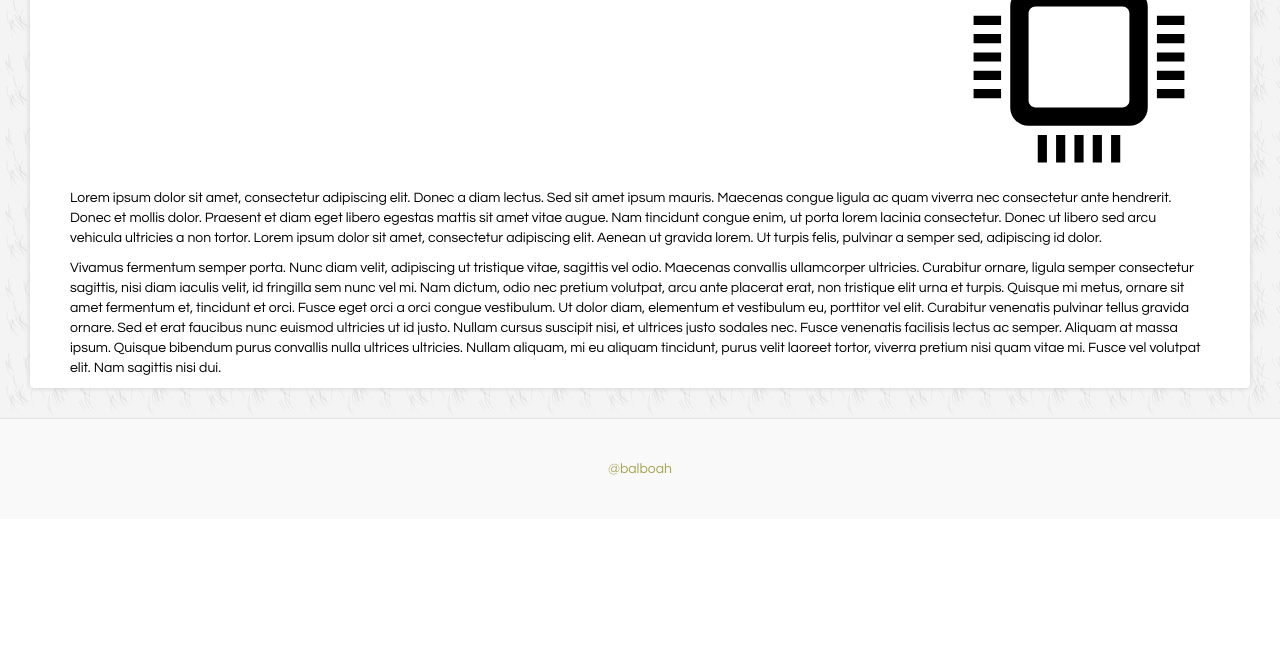
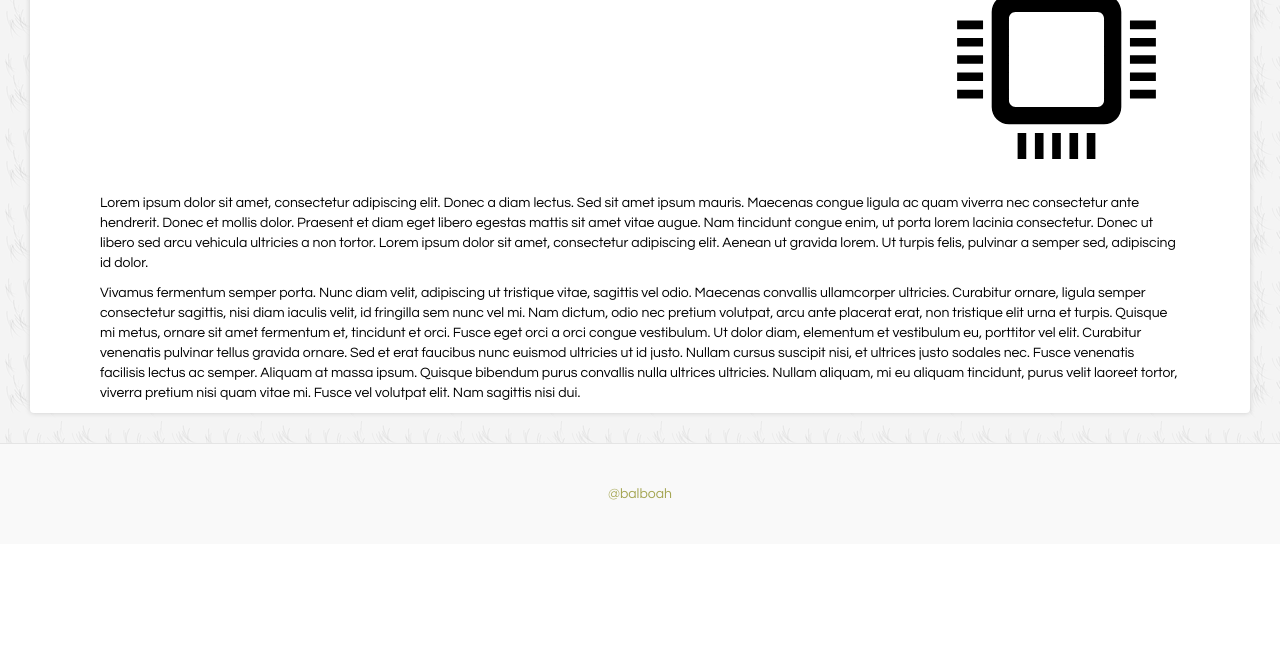
Before and after one commit to joonix/joonix.github.io, a website: page index.html in a window 1280 px wide. Shown: the part 148-800 px from the top of the page. Drawn offline with Linux system fonts and the light colour scheme.

Commit message:
Fix container width inside wrapper
Needs to compensate for the padding

```diff
--- a/css/main.css
+++ b/css/main.css
@@ -43,12 +43,33 @@ a:hover, a:active {
 	display: inline-block;
 }
 
+.leader img {
+	margin: 10px 0;
+}
+
 .main {
   	background-color: #FFF;
 }
 
 .wrapper {
 	background-color: #FFF;
+}
+
+/* Smaller widths on containers with wrapper to compensate for the frame padding */
+@media (min-width: 768px) {
+  .wrapper .container {
+    width: 690px;
+  }
+}
+@media (min-width: 992px) {
+  .wrapper .container {
+    width: 870px;
+  }
+}
+@media (min-width: 1200px) {
+  .wrapper .container {
+    width: 1110px;
+  }
 }
 
 @media (min-width: 500px) {
```
